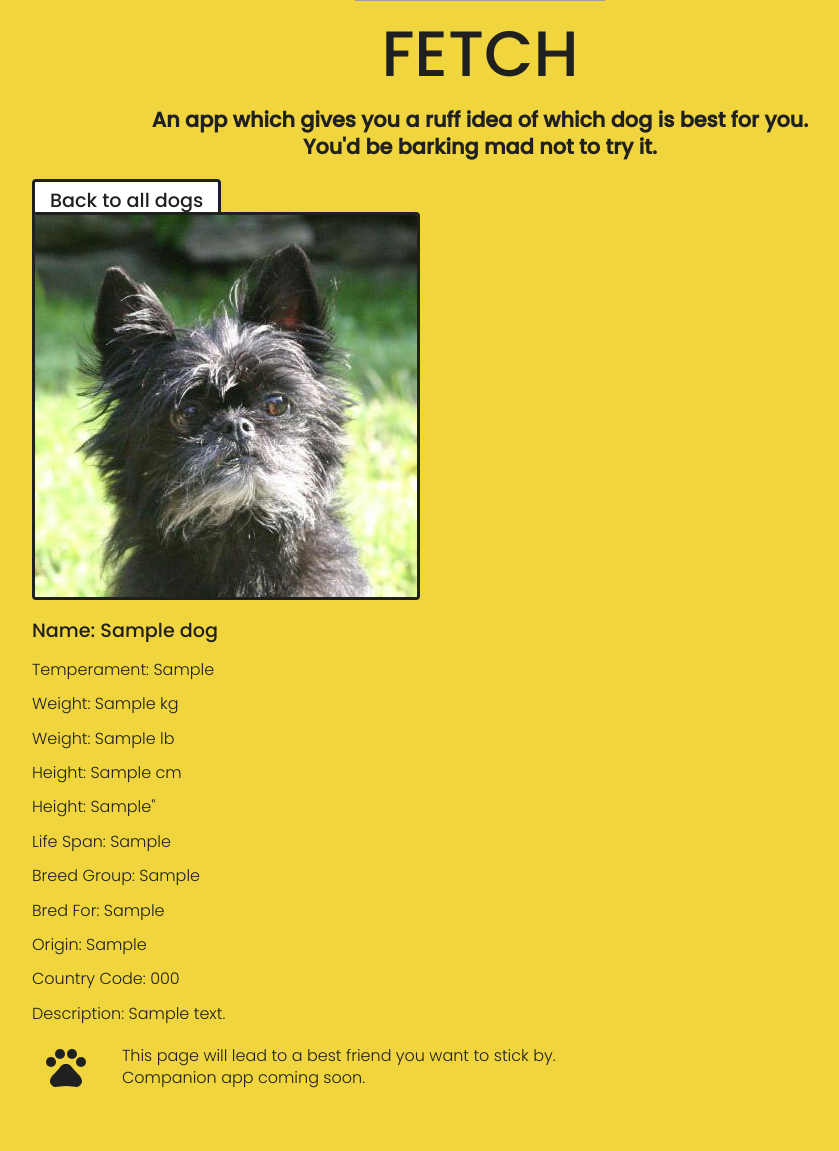
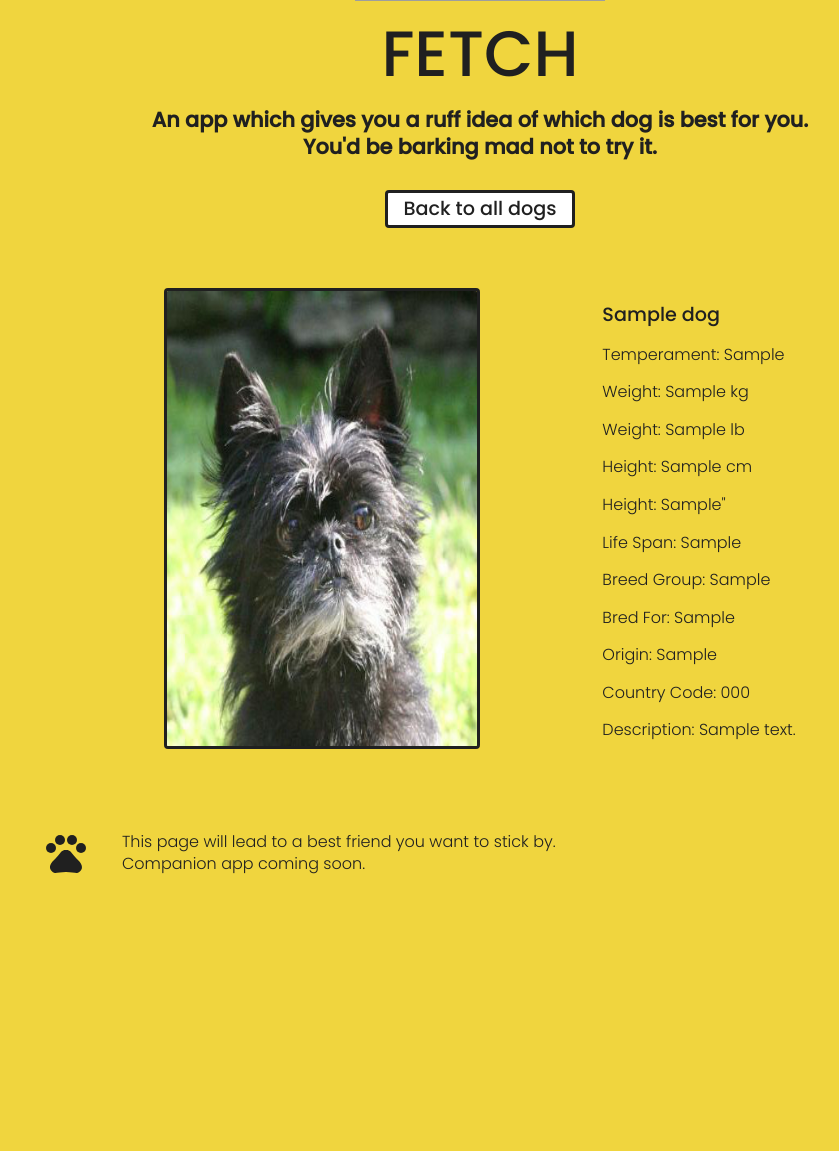
Before and after one commit to xz-dice/2021-march-fetch, a PHP site: page /display-dog.php?id=1 in a window 1280 px wide. Shown: the part 257-1408 px from the top of the page, without its empty margins (160-999 px from the left). After the commit the page ends 1131 px from the top, so only its background shows below. Run offline with PHP 8.4, Linux system fonts and the light colour scheme; tables that the repository leaves empty hold one stand-in row (values such as "Sample post"); grey boxes are pictures that could not be loaded.

Commit message:
Created display-dog.css & styled the main section of display-dog.php.

```diff
--- /dev/null
+++ b/css/display-dog.css
@@ -0,0 +1,34 @@
+/*-------------------------------------------------------------------
+                         DISPLAY-DOG.PHP MAIN
+ -------------------------------------------------------------------*/
+
+main {
+    display: flex;
+    flex-direction: column;
+    align-items: center;
+}
+
+article {
+    display: flex;
+    justify-content: space-between;
+    margin: 60px 20px;
+}
+
+article div {
+    display: flex;
+    flex-direction: column;
+    align-items: flex-start;
+    padding-left: 50px;
+}
+
+article img {
+    width: 50%;
+}
+
+article a, article h3, article p {
+    margin: 0.6rem 0;
+}
+
+article h3 {
+    margin-top: 1rem;
+}
--- a/display-dog.php
+++ b/display-dog.php
@@ -17,6 +17,7 @@ $displayDog = \Fetch\Classes\DogDisplayer::displayDetailedInfo($dogs[$dogID - 1]
         <link href="https://fonts.googleapis.com/css2?family=Poppins:wght@300;500&display=swap" rel="stylesheet" />
         <link href="css/normalize.css" type="text/css" rel="stylesheet" />
         <link href="css/styles.css" type="text/css" rel="stylesheet" />
+        <link href="css/display-dog.css" type="text/css" rel="stylesheet" />
         <meta name="viewport" content="width=device-width, initial-scale=1.0" />
     </head>
     <body>
--- a/src/Classes/DogDisplayer.php
+++ b/src/Classes/DogDisplayer.php
@@ -28,11 +28,9 @@ class DogDisplayer {
 
     public static function displayDetailedInfo(\Fetch\Classes\Dog $dog): string {
         $result = '<article>';
+        $result .= '<img tabindex="2" src="assets/dog-images/' . $dog->getId() . '.jpeg" alt="' . $dog->getName() .'">';
         $result .= '<div>';
-        $result .= '<img tabindex="2" src="assets/dog-images/' . $dog->getId() . '.jpeg" alt="' . $dog->getName() .'">';
-        $result .= '</div>';
-        $result .= '<div>';
-        $result .= '<h3 tabindex="2">Name: ' . $dog->getName() . '</h3>';
+        $result .= '<h3 tabindex="2">' . $dog->getName() . '</h3>';
         $result .= '<p tabindex="2">Temperament: ' . $dog->getTemperament() . '</p>';
         $result .= '<p tabindex="2">Weight: ' . $dog->getWeightMetric() . ' kg</p>';
         if ($dog->getWeightImperial() !== '') {
```
